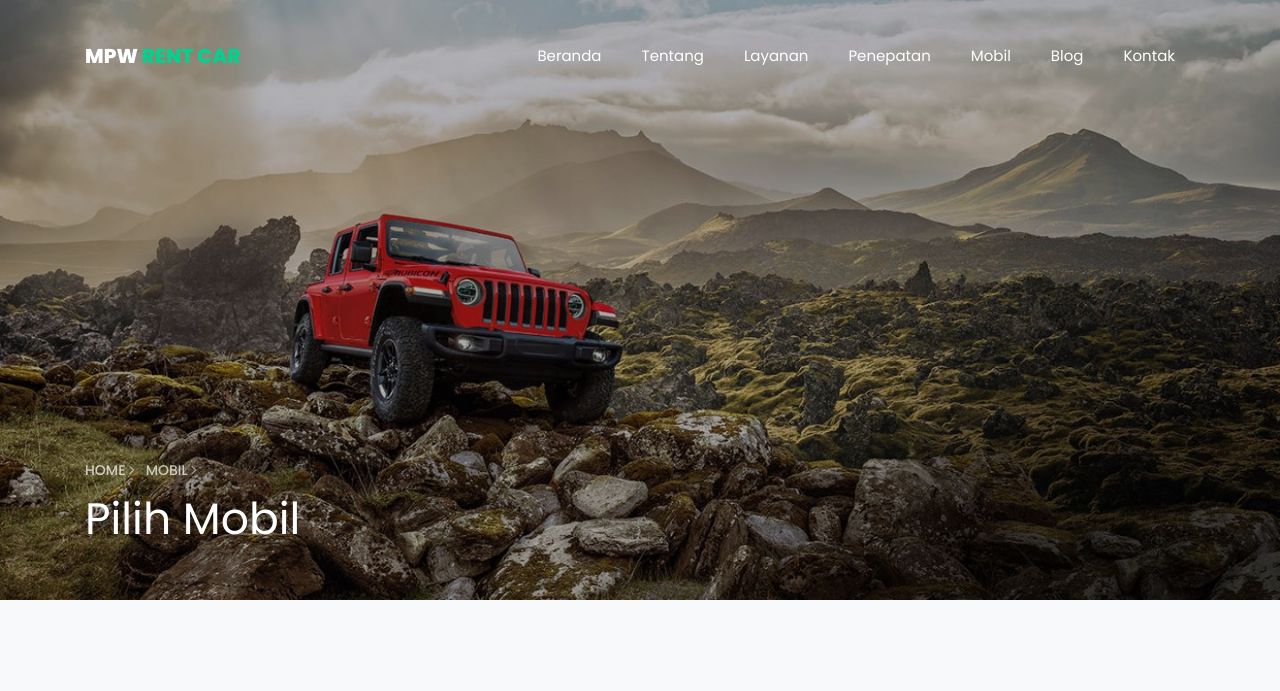
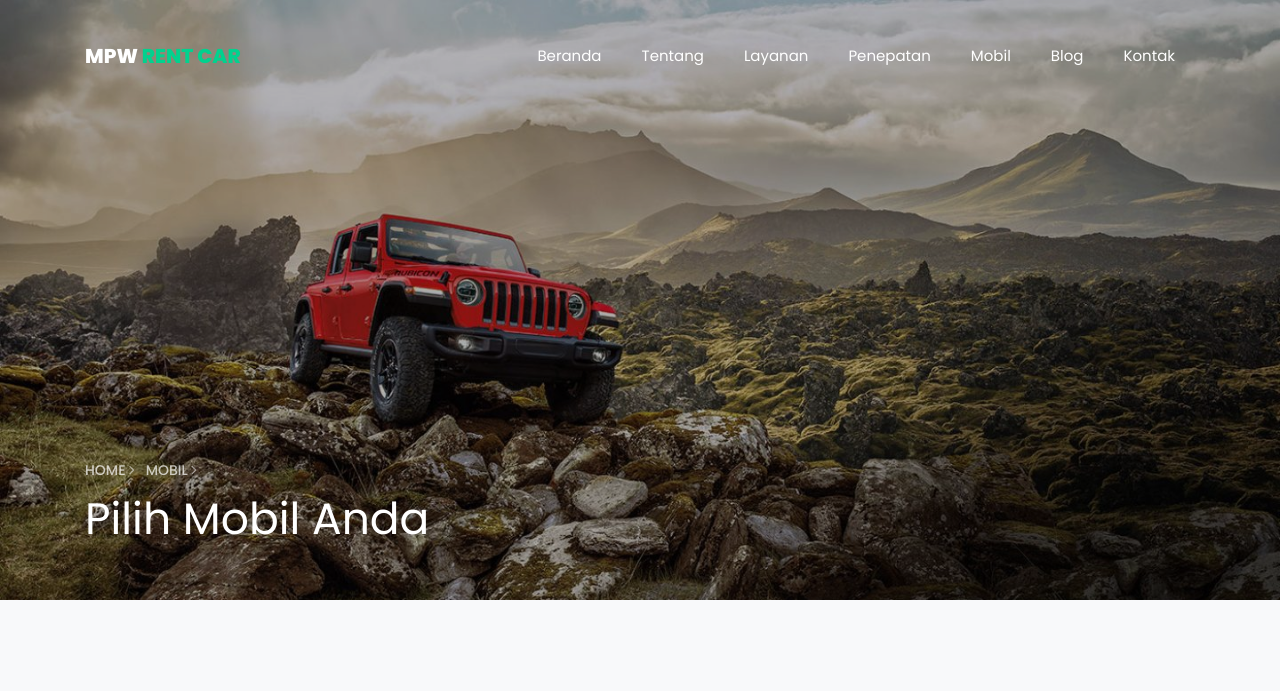
Before and after one commit to guanshiyin28/MPW-Rent-Car, a PHP site: page /car.php in a window 1280 px wide. Shown: the top 691 px of the page. Run offline with PHP 8.4, Linux system fonts and the light colour scheme; data comes from the database, SQL or seed files in the repository; some libraries are stand-ins or nearby versions; some web fonts are replaced.

Commit message:
Update New

```diff
--- a/car.php
+++ b/car.php
@@ -72,7 +72,7 @@ if ($conn->connect_error) {
               ></span>
               <span>Mobil <i class="ion-ios-arrow-forward"></i></span>
             </p>
-            <h1 class="mb-3 bread">Pilih Mobil</h1>
+            <h1 class="mb-3 bread">Pilih Mobil Anda</h1>
           </div>
         </div>
       </div>
```
